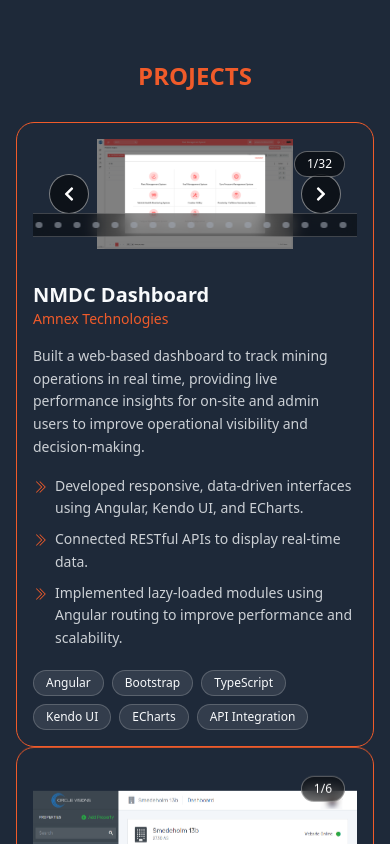
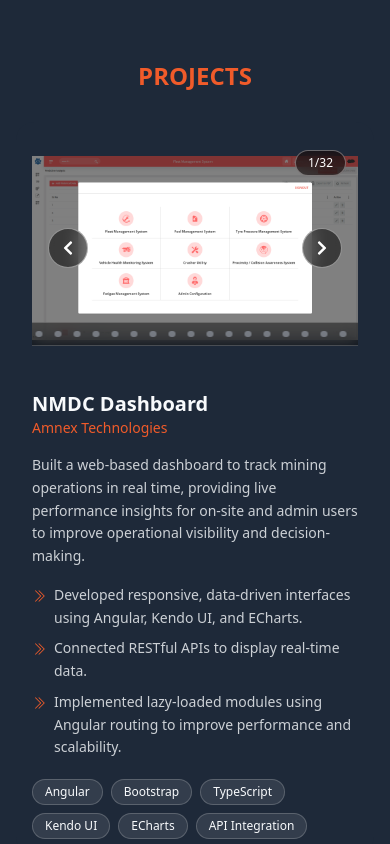
Before and after one commit to KinjalHirapara/portfolio, a React (Vite) app: page / in a window 390 px wide. Shown: the part 4800-5644 px from the top of the page. Built offline with nearby package versions, Linux system fonts and the light colour scheme.

Commit message:
updated project section responsive

```diff
--- a/src/components/Project.tsx
+++ b/src/components/Project.tsx
@@ -48,18 +48,40 @@ const Project: React.FC = () => {
   const cardRefs = useRef<Array<HTMLElement | null>>([]);
   const titleInView = useInView(titleRef, { amount: 0.4 });
   const titleControls = useAnimation();
+  const [isLargeScreen, setIsLargeScreen] = useState(() => {
+    if (typeof window === "undefined") {
+      return false;
+    }
+    return window.matchMedia("(min-width: 1024px)").matches;
+  });
   const [reduceMotion, setReduceMotion] = useState(() => {
     if (typeof window === "undefined") {
       return false;
     }
     return window.matchMedia("(prefers-reduced-motion: reduce)").matches;
   });
+  const shouldUseGsap = isLargeScreen && !reduceMotion;
 
   useEffect(() => {
     titleControls.start(
       titleInView ? { opacity: 1, y: 0 } : { opacity: 0, y: 24 },
     );
   }, [titleControls, titleInView]);
+
+  useEffect(() => {
+    if (typeof window === "undefined") {
+      return;
+    }
+    const media = window.matchMedia("(min-width: 1024px)");
+    const update = () => setIsLargeScreen(media.matches);
+    update();
+    if (media.addEventListener) {
+      media.addEventListener("change", update);
+      return () => media.removeEventListener("change", update);
+    }
+    media.addListener(update);
+    return () => media.removeListener(update);
+  }, []);
 
   useEffect(() => {
     if (typeof window === "undefined") {
@@ -77,14 +99,19 @@ const Project: React.FC = () => {
   }, []);
 
   useLayoutEffect(() => {
-    if (reduceMotion) {
+    const cards = cardRefs.current.filter(Boolean) as HTMLElement[];
+
+    if (!shouldUseGsap) {
+      cards.forEach((card) => {
+        gsap.set(card, { clearProps: "transform,filter,opacity,zIndex" });
+      });
       return;
     }
+
     const pin = pinRef.current;
     if (!pin) {
       return;
     }
-    const cards = cardRefs.current.filter(Boolean) as HTMLElement[];
     if (!cards.length) {
       return;
     }
@@ -169,7 +196,7 @@ const Project: React.FC = () => {
     }, pin);
 
     return () => ctx.revert();
-  }, [reduceMotion]);
+  }, [shouldUseGsap]);
 
   return (
     <section
@@ -194,9 +221,9 @@ const Project: React.FC = () => {
 
         <div
           className={`relative ${
-            reduceMotion
-              ? "flex flex-col gap-8"
-              : `${PROJECT1_CONFIG.pinnedHeightClass} z-20 pt-4 md:pt-6 overflow-hidden`
+            shouldUseGsap
+              ? `${PROJECT1_CONFIG.pinnedHeightClass} z-20 pt-4 md:pt-6 overflow-hidden`
+              : "flex flex-col gap-8"
           }`}
         >
           {projects.map((project, index) => (
@@ -206,12 +233,14 @@ const Project: React.FC = () => {
                 cardRefs.current[index] = el;
               }}
               className={`${
-                reduceMotion
-                  ? "relative"
-                  : "absolute left-1/2 top-0 -translate-x-1/2"
-              } w-full ${PROJECT1_CONFIG.cardRadiusClass} overflow-hidden border border-primary ${PROJECT1_CONFIG.cardBgClass} p-4`}
+                shouldUseGsap
+                  ? "absolute left-1/2 top-0 -translate-x-1/2"
+                  : "relative"
+              } w-full ${PROJECT1_CONFIG.cardRadiusClass} overflow-hidden ${shouldUseGsap ? "border border-primary" : "border-0"} ${PROJECT1_CONFIG.cardBgClass} p-4`}
             >
-              <div className={`relative ${PROJECT1_CONFIG.imageHeightClass}`}>
+              <div
+                className={`relative ${shouldUseGsap ? PROJECT1_CONFIG.imageHeightClass : ""}`}
+              >
                 <div className="h-full flex flex-col lg:flex-row gap-6">
                   <ProjectGallery
                     title={project.title}
@@ -222,7 +251,7 @@ const Project: React.FC = () => {
                     }
                     externalLink={project.external}
                     disableGallery={Boolean(project.external)}
-                    className="h-full flex-1 w-full lg:w-[60%]"
+                    className={`${shouldUseGsap ? "h-full" : "min-h-[220px] aspect-[16/10]"} flex-1 w-full lg:w-[60%]`}
                   />
                   <div className="w-full lg:w-[40%] flex-shrink-0">
                     <h3 className="text-xl md:text-2xl font-bold text-textLight mt-2">
```
